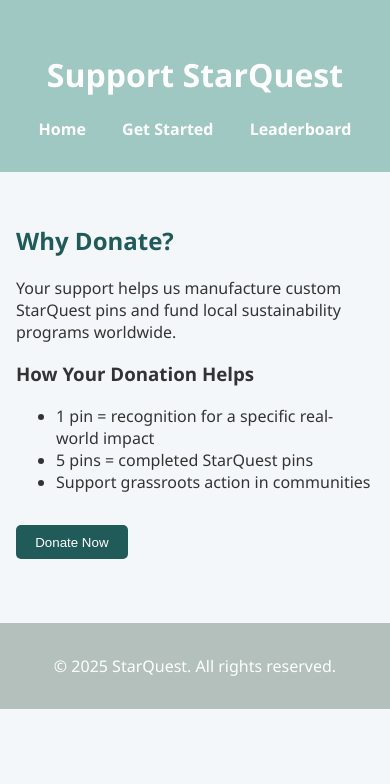
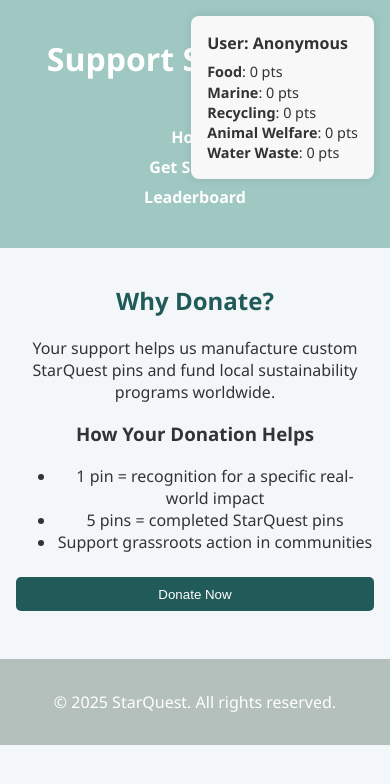
Before and after one commit to xsum0420/StarQuest, a plain HTML site: page fundraiser.html in a window 390 px wide. Drawn offline with Linux system fonts and the light colour scheme.

Commit message:
fundraiser.html

```diff
--- a/fundraiser.html
+++ b/fundraiser.html
@@ -5,8 +5,48 @@
     <meta name="viewport" content="width=device-width, initial-scale=1.0" />
     <title>Fundraiser - StarQuest</title>
     <link rel="stylesheet" href="styles.css" />
+    <style>
+        @media screen and (max-width: 600px) {
+            header, nav, section, footer {
+                padding: 1rem;
+                text-align: center;
+            }
+
+                nav a {
+                    display: block;
+                    margin: 0.5rem 0;
+                }
+
+            input, button {
+                width: 100%;
+                margin-top: 0.5rem;
+            }
+        }
+
+        #userStats {
+            position: absolute;
+            top: 1rem;
+            right: 1rem;
+            background-color: #f8f8f8;
+            padding: 1rem;
+            border-radius: 8px;
+            font-size: 0.9rem;
+            line-height: 1.4;
+            box-shadow: 0 0 10px rgba(0,0,0,0.1);
+            max-width: 200px;
+        }
+
+            #userStats h3 {
+                margin: 0 0 0.5rem 0;
+                font-size: 1rem;
+            }
+    </style>
 </head>
 <body>
+    <div id="userStats" style="display: none;">
+        <h3 id="userNameDisplay">User: </h3>
+        <div id="userProgressDisplay"></div>
+    </div>
     <header>
         <h1>Support StarQuest</h1>
         <nav>
@@ -30,6 +70,72 @@
         <button onclick="alert('Redirecting to donation platform...')">Donate Now</button>
     </section>
 
+    <!-- ✅ Reusable Star Display Script -->
+    <script>
+        const categories = ['food', 'marine', 'recycling', 'animalWelfare', 'waterWaste'];
+
+        function initializePoints() {
+            if (!localStorage.getItem('userData')) {
+                const userData = { points: {}, stars: {} };
+                categories.forEach(cat => {
+                    userData.points[cat] = 0;
+                    userData.stars[cat] = 0;
+                });
+                localStorage.setItem('userData', JSON.stringify(userData));
+            }
+        }
+
+        function addPoint(category) {
+            const userData = JSON.parse(localStorage.getItem('userData'));
+            if (!categories.includes(category)) return;
+
+            userData.points[category] += 1;
+            const totalPoints = userData.points[category];
+            let newStars = 0;
+            if (totalPoints >= 10000) newStars = 5;
+            else if (totalPoints >= 5000) newStars = 4;
+            else if (totalPoints >= 1000) newStars = 3;
+            else if (totalPoints >= 100) newStars = 2;
+            else if (totalPoints >= 10) newStars = 1;
+
+            userData.stars[category] = newStars;
+            localStorage.setItem('userData', JSON.stringify(userData));
+            updateUserStatsDisplay();
+        }
+
+        function getUserProgress() {
+            return JSON.parse(localStorage.getItem('userData'));
+        }
+
+        function updateUserStatsDisplay() {
+            const statsDiv = document.getElementById("userStats");
+            const nameDisplay = document.getElementById("userNameDisplay");
+            const progressDiv = document.getElementById("userProgressDisplay");
+
+            const username = localStorage.getItem("currentUserName") || "Anonymous";
+            const data = getUserProgress();
+
+            nameDisplay.textContent = `User: ${username}`;
+
+            let html = '';
+            categories.forEach(cat => {
+                const prettyName = cat.replace(/([A-Z])/g, ' $1').replace(/^./, str => str.toUpperCase());
+                const pts = data.points[cat];
+                const stars = '⭐'.repeat(data.stars[cat]);
+                html += `<strong>${prettyName}</strong>: ${pts} pts ${stars}<br>`;
+            });
+
+            progressDiv.innerHTML = html;
+            statsDiv.style.display = "block";
+        }
+
+        document.addEventListener('DOMContentLoaded', () => {
+            initializePoints();
+            updateUserStatsDisplay();
+        });
+    </script>
+
+
     <footer>
         <p>&copy; 2025 StarQuest. All rights reserved.</p>
     </footer>
```
